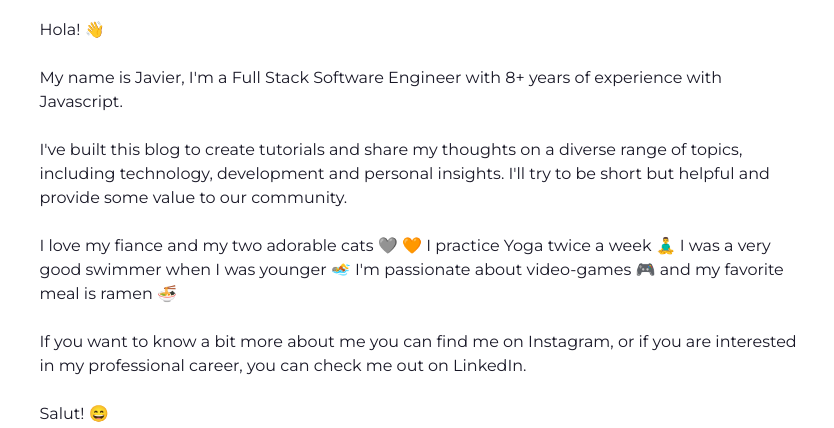
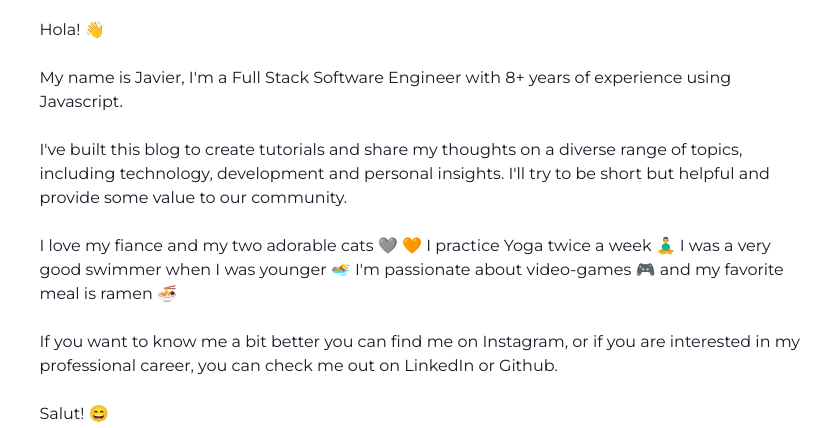
Before and after one commit to Javimtib92/javiermt-blog, a Next.js app: page / in a window 1280 px wide. Shown: the part 230-658 px from the top of the page, without its empty margins (209-1043 px from the left). Built offline with nearby package versions, Linux system fonts and the light colour scheme; a web font is replaced by a local one.

Commit message:
writting updates

```diff
--- a/app/page.tsx
+++ b/app/page.tsx
@@ -38,7 +38,7 @@ export default function Home() {
       <Paragraph>
         My name is Javier, I&apos;m a Full Stack Software Engineer with{' '}
         {getYearDiff(new Date('2015-05-01'), new Date())}+ years of experience
-        with Javascript.
+        using Javascript.
       </Paragraph>
       <Paragraph>
         I&apos;ve built this blog to create tutorials and share my thoughts on a
@@ -52,9 +52,9 @@ export default function Home() {
         passionate about video-games 🎮 and my favorite meal is ramen 🍜
       </Paragraph>
       <Paragraph>
-        If you want to know a bit more about me you can find me on Instagram, or
-        if you are interested in my professional career, you can check me out on
-        LinkedIn.
+        If you want to know me a bit better you can find me on Instagram, or if
+        you are interested in my professional career, you can check me out on
+        LinkedIn or Github.
       </Paragraph>
       <Paragraph>Salut! 😄</Paragraph>
       <div className='flex flex-col gap-6 sm:flex-row'>
```
